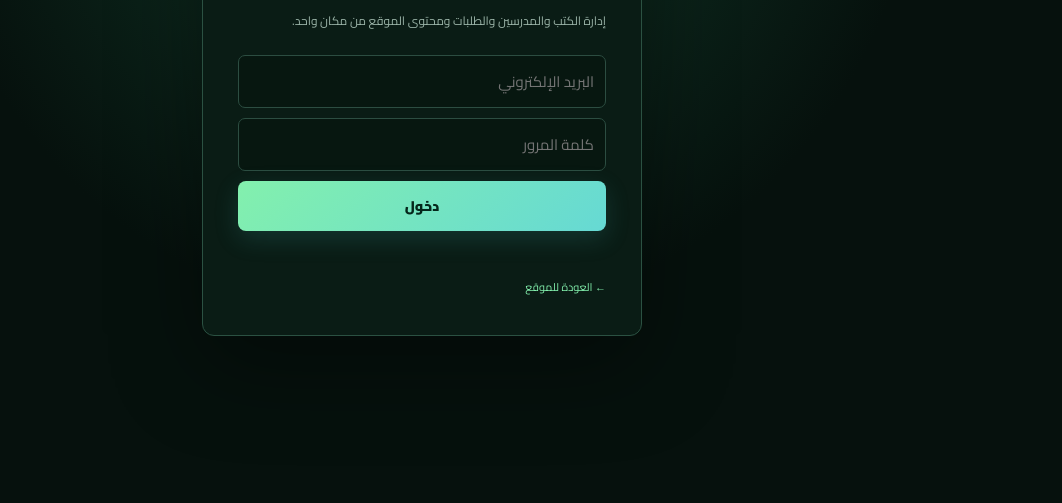
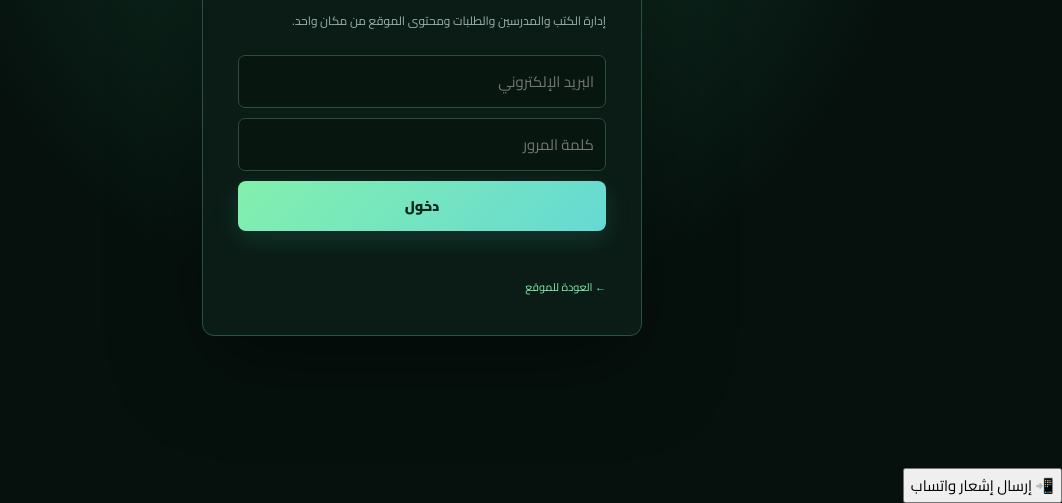
Before and after one commit to Mohamedwalied55/X--BOOK, a website: page public/admin.html in a window 1280 px wide. Shown: the part 332-835 px from the top of the page, without its empty margins (218-1280 px from the left). Before the commit the page ends 800 px from the top, so only its background shows below. Drawn offline with Linux system fonts and the light colour scheme.

Commit message:
Add WhatsApp notification button to admin panel
Added a button to send WhatsApp notifications with specific parameters.

```diff
--- a/public/admin.html
+++ b/public/admin.html
@@ -3,3 +3,9 @@
 <div id="app" hidden><header class="adminTop"><a class="brand" href="/"><span class="brandMark">X</span><span><b>XBOOK</b><small>BOOKS ARE YOUR MISSION</small></span></a><div class="controlTitle">CONTROL ROOM <span>LIVE DATABASE</span></div><a class="siteLink" href="/">الموقع ↗</a><button class="themeAdmin" id="theme">☾</button><button class="logout" id="logout">تسجيل خروج</button></header>
 <main class="adminShell"><div class="adminStats"><div><span>BOOKS</span><b id="statBooks">0</b><small>كتاب</small></div><div><span>TEACHERS</span><b id="statTeachers">0</b><small>مدرس</small></div><div><span>ORDERS</span><b id="statOrders">0</b><small>طلب</small></div><div><span>STUDENTS</span><b id="statStudents">0</b><small>طالب</small></div><div><span>PENDING</span><b id="statPending">0</b><small>قيد المتابعة</small></div></div>
 <div class="adminLayout"><aside class="adminNav"><button class="active" data-tab="books">📚 الكتب</button><button data-tab="teachers">👨‍🏫 المدرسين</button><button data-tab="orders">📦 الطلبات</button><button data-tab="students">🎓 الطلاب</button><button data-tab="settings">⚙️ إعدادات الموقع</button><div class="navNote"><b>CLASSIFIED</b><p>كل تغيير تحفظه هنا يظهر على الموقع بعد التحديث مباشرة.</p></div></aside><section id="panel" class="adminPanel"></section></div></main></div><div id="toast" class="toast"></div><script src="/admin.js"></script></body></html>
+<!-- مثال لزر يتم الضغط عليه لإرسال الرسالة -->
+<button
+  class="btn-whatsapp"
+  onclick="sendWhatsAppStatus('01012345678', 'أحمد محمود', '1052', 'قيد التنفيذ')">
+  📲 إرسال إشعار واتساب
+</button>
```
